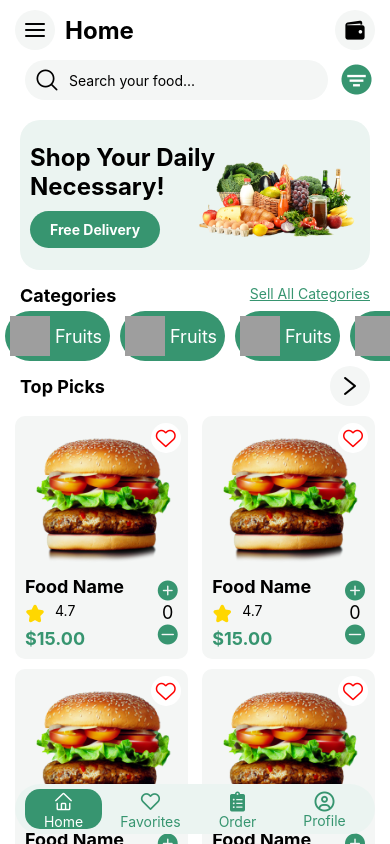
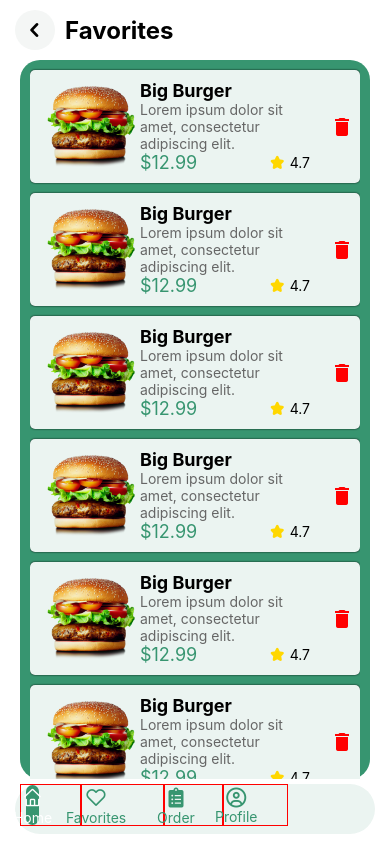
Before and after one commit to yahya-zht/App-Mobile-Food_Delivery, a React Native app: screen /Favorites in a window 390 px wide. Built offline with nearby package versions, Linux system fonts and the light colour scheme; grey boxes are pictures that could not be loaded.

Commit message:
add screen Favorites

```diff
--- a/App.js
+++ b/App.js
@@ -1,12 +1,14 @@
 import { StatusBar } from "expo-status-bar";
 import { StyleSheet, Text, View } from "react-native";
 import Home from "./screens/Home";
+import Router from "./routes/Router";
 
 export default function App() {
   return (
     <View style={styles.container}>
       <StatusBar style="dark" hidden />
-      <Home />
+      {/* <Home /> */}
+      <Router />
     </View>
   );
 }
--- /dev/null
+++ b/components/CardFoodFavorites.jsx
@@ -0,0 +1,49 @@
+import { View, Text, StyleSheet, Image } from "react-native";
+import React from "react";
+import img from "../assets/images/big-burger.png";
+import { AntDesign, MaterialCommunityIcons } from "@expo/vector-icons";
+import { COLORS, SIZES } from "../constants/theme";
+export default function CardFoodFavorites() {
+  return (
+    <View style={styles.container}>
+      <View style={{ width: 100 }}>
+        <Image source={img} style={styles.image} />
+      </View>
+      <View style={{ flex: 1, marginEnd: 20 }}>
+        <Text style={{ fontWeight: "bold", fontSize: 18 }}>Big Burger</Text>
+        <Text style={{ color: "#666", fontSize: 14 }}>
+          Lorem ipsum dolor sit amet, consectetur adipiscing elit.
+        </Text>
+        <View style={{ flexDirection: "row", justifyContent: "space-between" }}>
+          <Text style={{ color: COLORS.second, fontSize: SIZES.large }}>
+            $12.99
+          </Text>
+          <View style={{ flexDirection: "row", alignItems: "center" }}>
+            <AntDesign name="star" size={15} color="gold" />
+            <Text style={{ marginStart: 5, fontSize: SIZES.medium }}>4.7</Text>
+          </View>
+        </View>
+      </View>
+      <View style={{ width: 20 }}>
+        <MaterialCommunityIcons name="delete" size={24} color="red" />
+      </View>
+    </View>
+  );
+}
+const styles = StyleSheet.create({
+  container: {
+    backgroundColor: COLORS.bg,
+    padding: 10,
+    marginVertical: 5,
+    borderRadius: 5,
+    shadowRadius: 2,
+    flexDirection: "row",
+    justifyContent: "space-between",
+    alignItems: "center",
+    position: "static",
+  },
+  image: {
+    width: "100%",
+    height: 90,
+  },
+});
--- a/components/NavBar.jsx
+++ b/components/NavBar.jsx
@@ -1,29 +1,56 @@
-import { View, Text, StyleSheet } from "react-native";
+import { View, Text, StyleSheet, TouchableNativeFeedback } from "react-native";
 import React from "react";
 import { COLORS } from "../constants/theme";
 import { AntDesign } from "@expo/vector-icons";
 import { Feather } from "@expo/vector-icons";
 import { FontAwesome5 } from "@expo/vector-icons";
 import { FontAwesome6 } from "@expo/vector-icons";
+import { useNavigation } from "@react-navigation/native";
 export default function NavBar() {
+  const navigation = useNavigation();
   return (
     <View style={styles.container}>
+      <TouchableNativeFeedback
+        onPress={() => {
+          navigation.navigate("Home");
+        }}
+      >
         <View style={styles.buttonClick}>
           <AntDesign name="home" size={20} color="white" />
           <Text style={{ color: COLORS.white }}>Home</Text>
         </View>
+      </TouchableNativeFeedback>
+      <TouchableNativeFeedback
+        onPress={() => {
+          navigation.navigate("Favorites");
+        }}
+      >
         <View style={styles.button}>
           <Feather name="heart" size={20} color={COLORS.second} />
           <Text style={{ color: COLORS.second }}>Favorites</Text>
         </View>
+      </TouchableNativeFeedback>
+      <TouchableNativeFeedback
+        onPress={() => {
+          navigation.navigate("Order");
+        }}
+      >
         <View style={styles.button}>
           <FontAwesome5 name="clipboard-list" size={20} color={COLORS.second} />
           <Text style={{ color: COLORS.second }}>Order</Text>
         </View>
+      </TouchableNativeFeedback>
+
+      <TouchableNativeFeedback
+        onPress={() => {
+          navigation.navigate("Profile");
+        }}
+      >
         <View style={styles.button}>
           <FontAwesome6 name="user-circle" size={20} color={COLORS.second} />
           <Text style={{ color: COLORS.second }}>Profile</Text>
         </View>
+      </TouchableNativeFeedback>
     </View>
   );
 }
--- a/components/TopScreen.jsx
+++ b/components/TopScreen.jsx
@@ -7,9 +7,18 @@ import { Entypo } from "@expo/vector-icons";
 export default function TopScreen(props) {
   return (
     <View style={styles.topPage}>
+      {props.Name == "Home" ? (
+        // <View style={styles.icon}>
+        //   <Feather name="map-pin" size={24} color="black" />
+        // </View>
         <View style={styles.icon}>
           <Feather name="menu" size={24} color="black" />
         </View>
+      ) : (
+        <View style={styles.icon}>
+          <Entypo name="chevron-left" size={24} color="black" />
+        </View>
+      )}
       <View
         style={{
           flex: 1,
@@ -19,9 +28,11 @@ export default function TopScreen(props) {
       >
         <Text style={styles.titleScreen}>{props.Name}</Text>
       </View>
+      {props.Name == "Home" && (
         <View style={styles.icon}>
           <Entypo name="wallet" size={24} color="black" />
         </View>
+      )}
     </View>
   );
 }
--- /dev/null
+++ b/routes/Router.jsx
@@ -0,0 +1,25 @@
+import { View, Text } from "react-native";
+import React from "react";
+import { NavigationContainer } from "@react-navigation/native";
+import Home from "../screens/Home";
+import Favorites from "../screens/Favorites";
+import { createNativeStackNavigator } from "@react-navigation/native-stack";
+
+export default function Router() {
+  const Stack = createNativeStackNavigator();
+
+  return (
+    <NavigationContainer>
+      <Stack.Navigator
+        initialRouteName="Favorites"
+        screenOptions={{
+          headerShown: false,
+          animationEnabled: false,
+        }}
+      >
+        <Stack.Screen name="Home" component={Home} />
+        <Stack.Screen name="Favorites" component={Favorites} />
+      </Stack.Navigator>
+    </NavigationContainer>
+  );
+}
--- /dev/null
+++ b/screens/Favorites.jsx
@@ -0,0 +1,48 @@
+import { View, Text, StyleSheet, ScrollView } from "react-native";
+import React from "react";
+import NavBar from "../components/NavBar";
+import { Entypo } from "@expo/vector-icons";
+import TopScreen from "../components/TopScreen";
+import { COLORS } from "../constants/theme";
+import CardFoodFavorites from "../components/CardFoodFavorites";
+export default function Favorites() {
+  return (
+    <View style={styles.container}>
+      <TopScreen Name={"Favorites"} />
+      <View style={styles.containerArticles}>
+        <ScrollView>
+          <CardFoodFavorites />
+          <CardFoodFavorites />
+          <CardFoodFavorites />
+          <CardFoodFavorites />
+          <CardFoodFavorites />
+          <CardFoodFavorites />
+          <CardFoodFavorites />
+          <CardFoodFavorites />
+          <CardFoodFavorites />
+        </ScrollView>
+      </View>
+      <NavBar />
+    </View>
+  );
+}
+const styles = StyleSheet.create({
+  container: {
+    flex: 1,
+    backgroundColor: COLORS.white,
+  },
+  containerArticles: {
+    flex: 1,
+    backgroundColor: COLORS.second,
+    paddingTop: 5,
+    paddingHorizontal: 10,
+    marginHorizontal: 20,
+    marginBottom: 65,
+    paddingBottom: 0,
+    borderRadius: 20,
+  },
+  text: {
+    fontSize: 20,
+    fontWeight: "bold",
+  },
+});
--- a/screens/Home.jsx
+++ b/screens/Home.jsx
@@ -11,7 +11,7 @@ import NavBar from "../components/NavBar";
 export default function Home() {
   return (
     <View style={styles.container}>
-      <TopScreen Name={"Home"} />
+      <TopScreen Name={"Home"} icon={"menu"} />
       <View style={styles.containerSearch}>
         <View style={styles.search}>
           <AntDesign
@@ -72,7 +72,7 @@ export default function Home() {
             </ScrollView>
           </View>
         </View>
-        <View>
+        <View style={{ marginBottom: 65 }}>
           <View
             style={{
               flexDirection: "row",
```
Also changed, not shown: package.json (+7 -1 lines), screens/Order.jsx (added), screens/Profile.jsx (added), 1 other file (tests, documents, lock files or other folders). Lines whose indentation alone changed are shown as unchanged.
